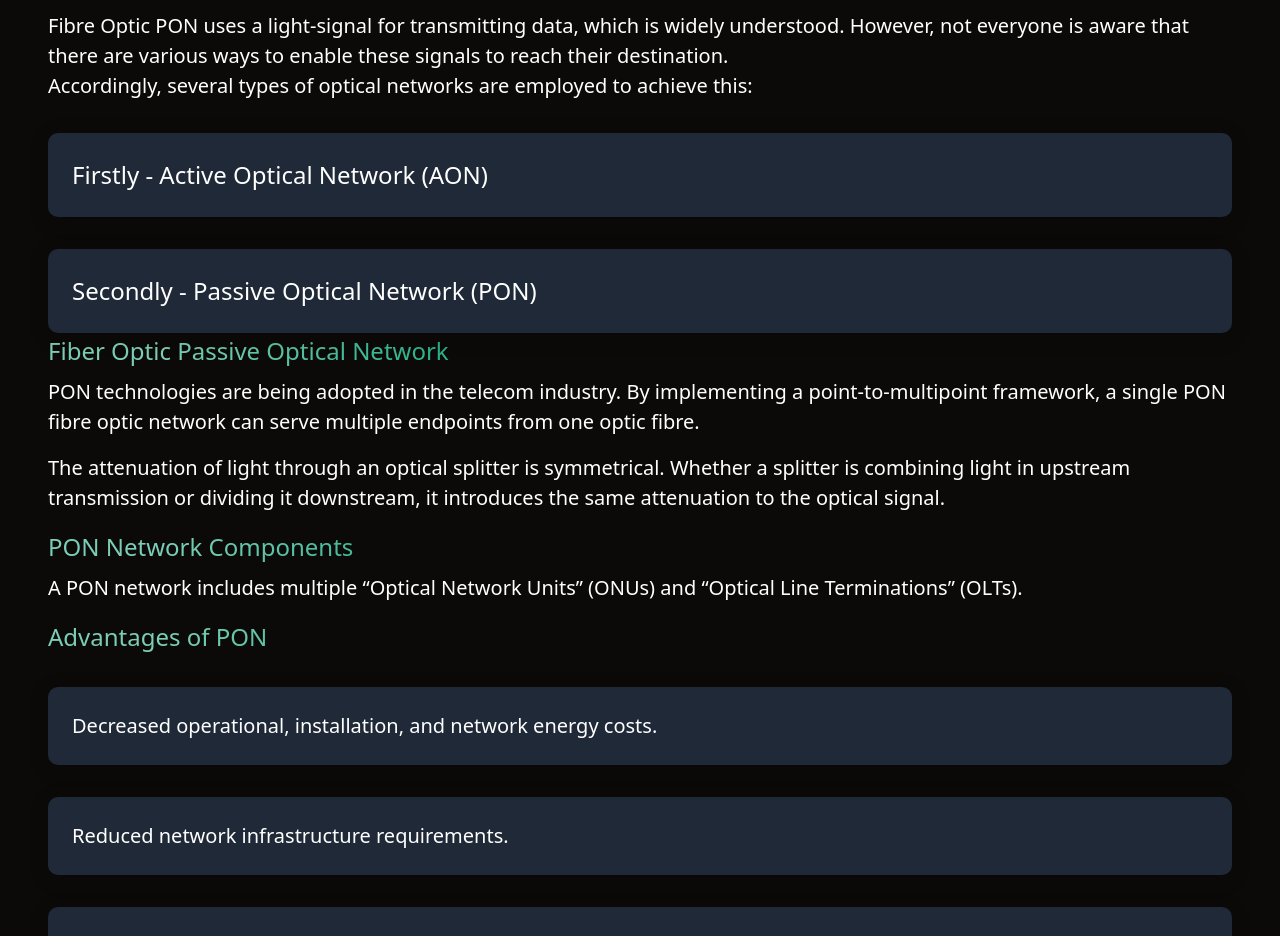
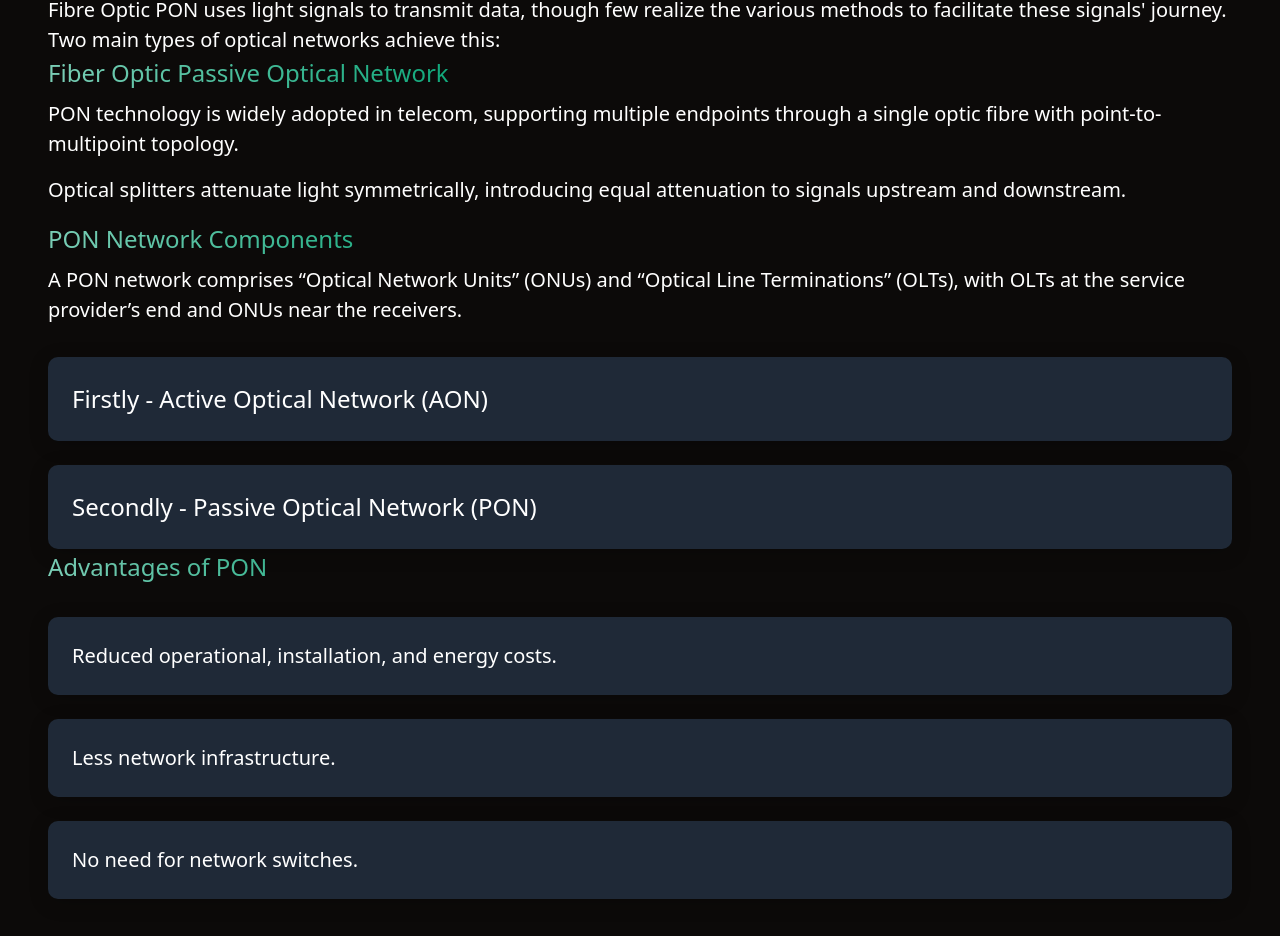
Before and after one commit to sudo-self/NetWise, a Nuxt app: page /fiberToolkit in a window 1280 px wide. Shown: the part 149-1085 px from the top of the page. Built offline with nearby package versions, Linux system fonts and the light colour scheme.

Commit message:
Update fiberToolkit.vue

```diff
--- a/pages/fiberToolkit.vue
+++ b/pages/fiberToolkit.vue
@@ -2,61 +2,46 @@
   <div class="wrapper">
     <div class="margins">
       <h2 class="heading">Fiber Optic Networks</h2>
-      <div class="mb-4">
-        <div class="flex justify-end mt-4">
-          <router-link to="/" class="home-button">
-            <button class="action-button">Home</button>
-          </router-link>
-        </div>
+      <div class="flex justify-end mt-4">
+        <router-link to="/" class="home-button">
+          <button class="action-button">Home</button>
+        </router-link>
       </div>
       <section class="description">
         <p>
-          Fibre Optic PON uses a light-signal for transmitting data, which is widely understood. However, not everyone is aware that
-          there are various ways to enable these signals to reach their destination.
+          Fibre Optic PON uses light signals to transmit data, though few realize the various methods to facilitate these signals' journey.
         </p>
-        <p>
-          Accordingly, several types of optical networks are employed to achieve this:
-        </p>
-        <ul class="toolkit">
-          <li class="tool">
-            <span class="tool-title">Firstly - Active Optical Network (AON)</span>
-          </li>
-          <li class="tool">
-            <span class="tool-title">Secondly - Passive Optical Network (PON)</span>
-          </li>
-        </ul>
+        <p>Two main types of optical networks achieve this:</p>
 
         <h2 class="tool-title gradient__text">Fiber Optic Passive Optical Network</h2>
         <p class="tool-description">
-          PON technologies are being adopted in the telecom industry. By implementing a point-to-multipoint framework, a single PON
-          fibre optic network can serve multiple endpoints from one optic fibre.
+          PON technology is widely adopted in telecom, supporting multiple endpoints through a single optic fibre with point-to-multipoint topology.
         </p>
-
         <p class="tool-description">
-          The attenuation of light through an optical splitter is symmetrical. Whether a splitter is combining light in upstream
-          transmission or dividing it downstream, it introduces the same attenuation to the optical signal.
+          Optical splitters attenuate light symmetrically, introducing equal attenuation to signals upstream and downstream.
         </p>
 
         <h3 class="tool-title gradient__text">PON Network Components</h3>
         <p class="tool-description">
-          A PON network includes multiple “Optical Network Units” (ONUs) and “Optical Line Terminations” (OLTs).
+          A PON network comprises “Optical Network Units” (ONUs) and “Optical Line Terminations” (OLTs), with OLTs at the service provider’s end and ONUs near the receivers.
         </p>
+
+        <ul class="toolkit">
+          <li class="tool"><span class="tool-title">Firstly - Active Optical Network (AON)</span></li>
+          <li class="tool"><span class="tool-title">Secondly - Passive Optical Network (PON)</span></li>
+        </ul>
 
         <h3 class="tool-title gradient__text">Advantages of PON</h3>
         <ul class="toolkit">
-          <li class="tool">Decreased operational, installation, and network energy costs.</li>
-          <li class="tool">Reduced network infrastructure requirements.</li>
+          <li class="tool">Reduced operational, installation, and energy costs.</li>
+          <li class="tool">Less network infrastructure.</li>
           <li class="tool">No need for network switches.</li>
         </ul>
       </section>
-        <footer class="margins footer">
+
+      <footer class="margins footer">
         <div class="social">
-          <a
-            href="https://x.com/ilostmyipad"
-            rel="noopener noreferrer"
-            target="_blank"
-            class="hover-underline-animation"
-          >
+          <a href="https://x.com/ilostmyipad" target="_blank" rel="noopener noreferrer" class="hover-underline-animation">
             <span class="gradient__text">@iLostmyipad</span>
           </a>
         </div>
@@ -69,20 +54,18 @@
 body {
   background-color: #0c0a09;
   margin: 0;
-  color: #000;
+  color: #fff;
 }
 
 .wrapper {
   background-color: #0c0a09;
+  padding: 2rem;
   color: #fff;
-  padding: 2rem;
-  border-radius: 0px;
   box-shadow: 0 4px 20px rgba(0, 0, 0, 0.1);
 }
 
 .margins {
-  padding-left: 1rem;
-  padding-right: 1rem;
+  padding: 0 1rem;
 }
 
 .heading {
@@ -98,7 +81,7 @@ body {
   margin-top: 2rem;
   display: flex;
   flex-direction: column;
-  gap: 2rem;
+  gap: 1.5rem;
 }
 
 .tool {
@@ -132,7 +115,7 @@ body {
 }
 
 .gradient__text {
-  background: linear-gradient(90deg, #7bceb6 10%, #12a87b 40%, #0fcf97 60%, #7bceb6 100%);
+  background: linear-gradient(90deg, #7bceb6, #12a87b, #0fcf97, #7bceb6);
   -webkit-background-clip: text;
   -webkit-text-fill-color: transparent;
 }
@@ -145,8 +128,8 @@ body {
 }
 
 .social a {
+  color: inherit;
   text-decoration: none;
-  color: #000;
 }
 
 .hover-underline-animation {
@@ -158,10 +141,10 @@ body {
   content: "";
   background: #12a87b;
   height: 2px;
+  position: absolute;
+  width: 0;
   left: 50%;
-  position: absolute;
-  transition: all 0.3s ease;
-  width: 0;
+  transition: width 0.3s ease;
 }
 
 .hover-underline-animation:hover:after {
```
